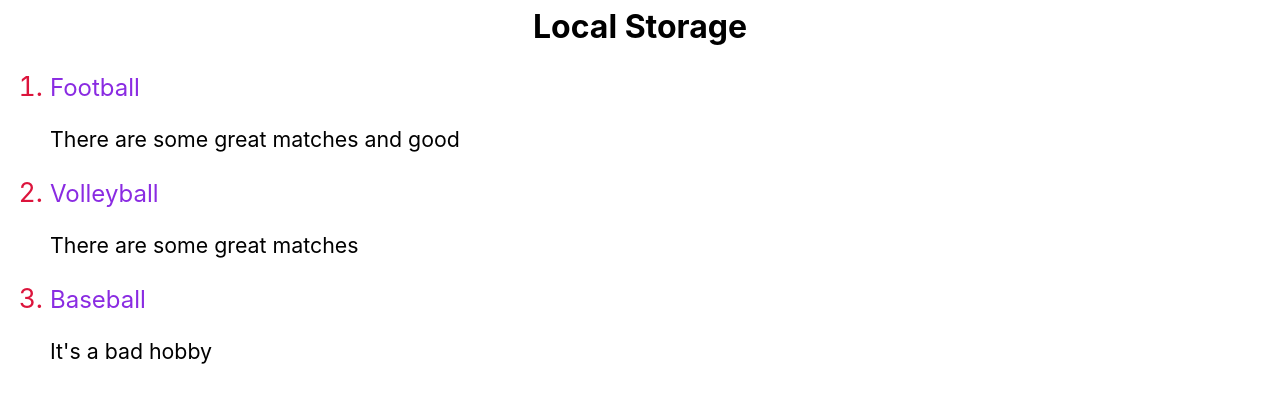
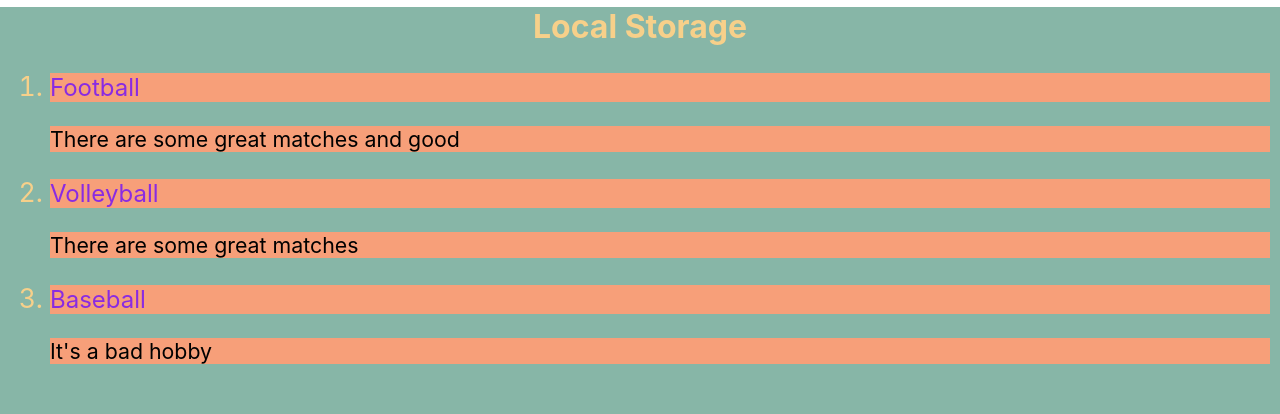
Before and after one commit to VMLVaske/Kaffee, a React (Create React App) app in the folder frontend/: page / in a window 1280 px wide. Shown: the part 814-1228 px from the top of the page. Built offline with nearby package versions, Linux system fonts and the light colour scheme; no server answers.

Commit message:
Smaller Changes

```diff
--- a/frontend/src/Component/App/App.js
+++ b/frontend/src/Component/App/App.js
@@ -29,6 +29,7 @@ class App extends React.Component {
     switch(this.state.render) {
       case 'login': return <Login/>
       case 'register': return <Register/>
+      default: return null;
     }
   }
 
@@ -51,7 +52,7 @@ class App extends React.Component {
           </div>
         </header>
 
-        <body>
+        <body className="StorageBody">
           <h1 className="localStorage">Local Storage</h1>
           <GetLocalPosts/>
           <br/>
--- a/frontend/src/Component/App/Style.css
+++ b/frontend/src/Component/App/Style.css
@@ -43,3 +43,8 @@
 .ButtonContainer {
   align-items: center;
 }
+
+.StorageBody {
+  background-color: #87b6a7;
+  color: #f7d08a;
+}
--- a/frontend/src/Component/LocalPosts/GetLocalPosts.js
+++ b/frontend/src/Component/LocalPosts/GetLocalPosts.js
@@ -1,5 +1,6 @@
 import React, { Component } from 'react';
 import posts from './posts.js';
+import './Style.css'
 // get posts from online api
 // it's return a json file
 class GetLocalPosts extends Component {
--- /dev/null
+++ b/frontend/src/Component/LocalPosts/Style.css
@@ -0,0 +1,13 @@
+.item {
+  color: #f7d08a;
+  align-items: center;
+  background-color: #87b6a7;
+}
+
+.title {
+  background-color: #f79f79;
+}
+
+.body {
+  background-color: #f79f79;
+}
--- a/frontend/src/Component/Login/Login.js
+++ b/frontend/src/Component/Login/Login.js
@@ -22,6 +22,7 @@ class Login extends React.Component {
   _renderSubComp() {
     switch(this.state.render) {
       case 'snacks': return <Snacks/>
+      default: return null
     }
   }
 
```
